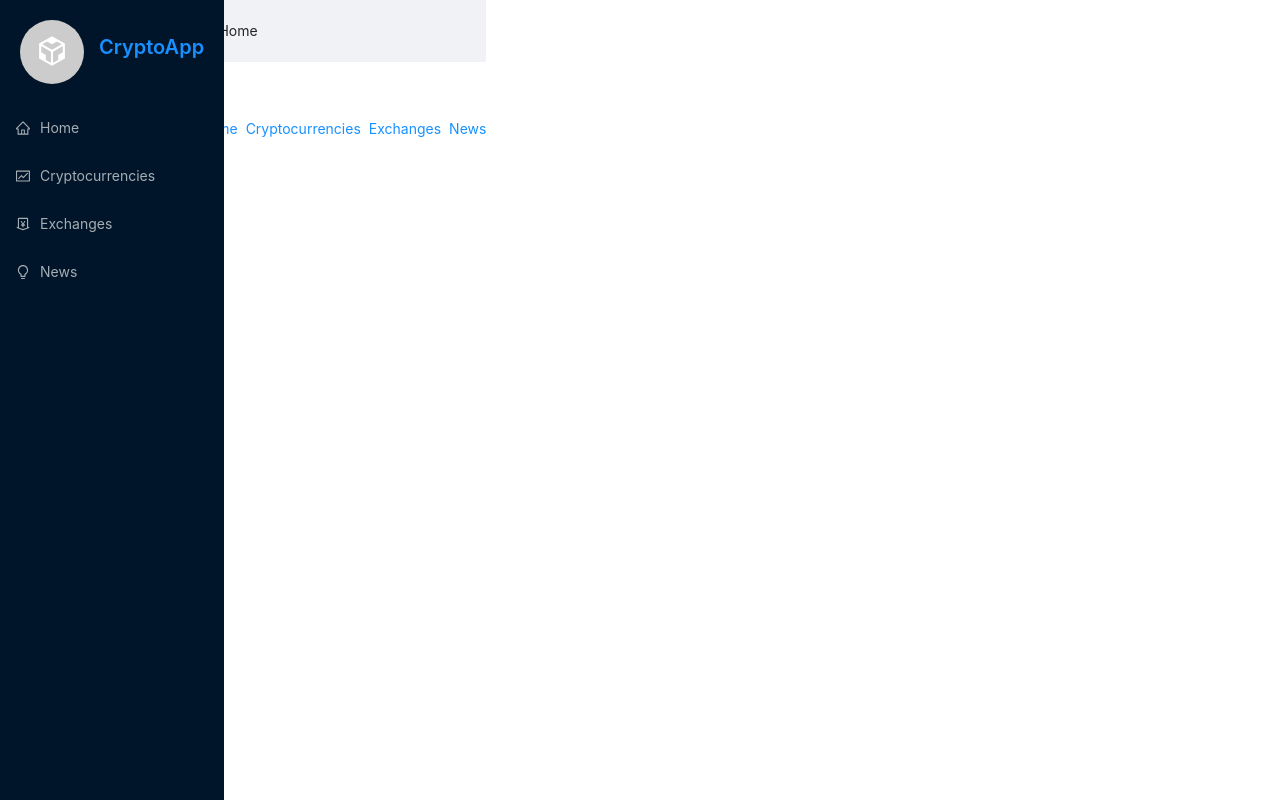
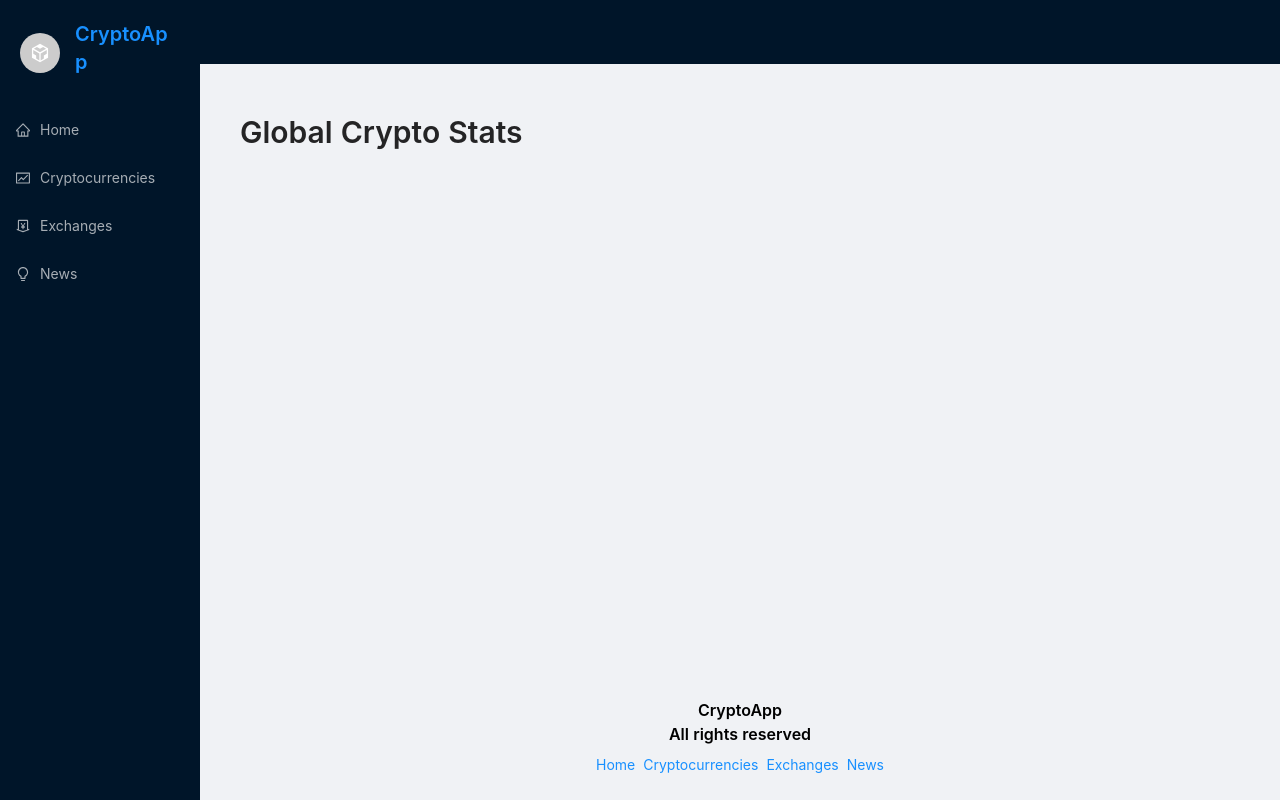
Before and after one commit to Colin-nwk/cryptoapp, a React (Vite) app: page / in a window 1280 px wide. Built offline with nearby package versions, Linux system fonts and the light colour scheme.

Commit message:
edited ui

```diff
--- a/src/App.jsx
+++ b/src/App.jsx
@@ -1,8 +1,8 @@
 import React from "react";
+import { Layout } from "antd";
+
 import { Routes, Route, Link } from "react-router-dom";
-// import { Layout, Typography, Space } from "antd";
-// import Home from "./pages/Home";
-// import Navbar from "./components/Navbar";
+
 import {
   Home,
   Exchanges,
@@ -10,20 +10,45 @@ import {
   CryptoCurrencies,
   CryptoDetails,
 } from "./pages/index";
-import { Navbar, Footer } from "./components/index";
-import { Layout } from "antd";
-// import { Navbar } from "./components";
+import { Navbar, CustomFooter } from "./components/index";
+
+const { Header, Content, Footer, Sider } = Layout;
 
 function App() {
   return (
     <>
-      <div className="app">
-        <div className="navbar">
+      <Layout>
+        <Sider
+          breakpoint="lg"
+          collapsedWidth="0"
+          // onBreakpoint={(broken) => {
+          //   console.log(broken);
+          // }}
+          // onCollapse={(collapsed, type) => {
+          //   console.log(collapsed, type);
+          // }}
+          style={{
+            // overflow: "auto",
+            height: "100vh",
+            // position: "fixed",
+            // left: 0,
+            // top: 0,
+            // bottom: 0,
+          }}
+        >
           <Navbar />
-        </div>
-        <main>
-          <Layout>
-            <div className="routes">
+        </Sider>
+        <Layout>
+          <Header
+            className="site-layout-sub-header-background"
+            style={{ padding: 0 }}
+          />
+          <Content style={{ margin: "24px 16px 0" }}>
+            <div
+              className="site-layout-background"
+              style={{ padding: 24, minHeight: 360 }}
+            >
+              {/* Routes */}
               <Routes>
                 <Route path="/" element={<Home />}></Route>
                 <Route
@@ -38,11 +63,12 @@ function App() {
                 <Route path="/news" element={<News />}></Route>
               </Routes>
             </div>
-          </Layout>
-          <Footer />
-        </main>
-        {/* <small>App</small> */}
-      </div>
+          </Content>
+          <Footer style={{ textAlign: "center" }}>
+            <CustomFooter />
+          </Footer>
+        </Layout>
+      </Layout>
     </>
   );
 }
--- a/src/components/Footer.jsx
+++ b/src/components/CustomFooter.jsx
@@ -2,13 +2,13 @@ import { Space, Typography } from "antd";
 import React from "react";
 import { Link } from "react-router-dom";
 
-const Footer = () => {
+const CustomFooter = () => {
   return (
     // <footer className="footer">
     <footer className="">
       <Typography.Title
         level={5}
-        style={{ color: "white", textAlign: "center" }}
+        style={{ color: "black", textAlign: "center" }}
       >
         CryptoApp <br />
         All rights reserved
@@ -23,4 +23,4 @@ const Footer = () => {
   );
 };
 
-export default Footer;
+export default CustomFooter;
--- a/src/components/Navbar.jsx
+++ b/src/components/Navbar.jsx
@@ -12,9 +12,9 @@ import {
 // import icon from "../image/bitcoin-digital-webp.png";
 const Navbar = () => {
   return (
-    <div className="nav-container">
+    <div className="">
       <div className="logo-container">
-        <Avatar icon={<CodeSandboxOutlined />} size={64} />
+        <Avatar icon={<CodeSandboxOutlined />} size={40} />
         <Typography.Title level={4} className="logo">
           <Link to="/">CryptoApp</Link>
         </Typography.Title>
--- a/src/components/index.js
+++ b/src/components/index.js
@@ -1,4 +1,4 @@
 // import Navbar from "./Navbar";
 // export { Navbar };
 export { default as Navbar } from "./Navbar";
-export { default as Footer } from "./Footer";
+export { default as CustomFooter } from "./CustomFooter";
--- a/src/index.css
+++ b/src/index.css
@@ -41,6 +41,7 @@ a:hover {
   height: 100vh;
   margin: 0px;
   background-color: rgb(0, 21, 41);
+  margin-right: 100px;
 }
 .footer {
   width: 100vw;
--- a/src/pages/Home.jsx
+++ b/src/pages/Home.jsx
@@ -1,7 +1,17 @@
 import React from "react";
+import millify from "millify";
+import { Typography, Row, Col, Statistic } from "antd";
+import { Link } from "react-router-dom";
 
+const { Title } = Typography;
 const Home = () => {
-  return <div>Home</div>;
+  return (
+    <>
+      <Title level={2} className="heading">
+        Global Crypto Stats
+      </Title>
+    </>
+  );
 };
 
 export default Home;
```
